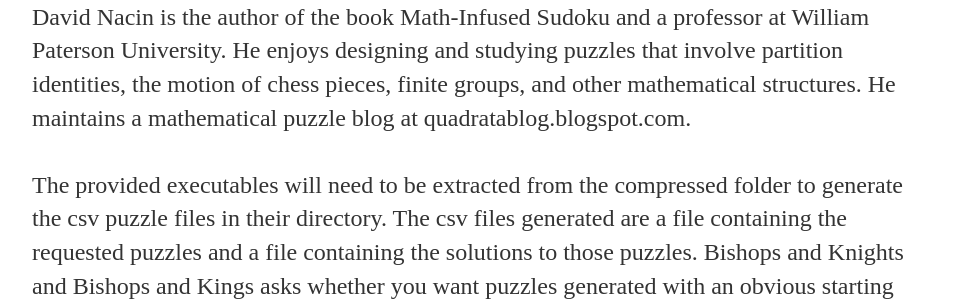
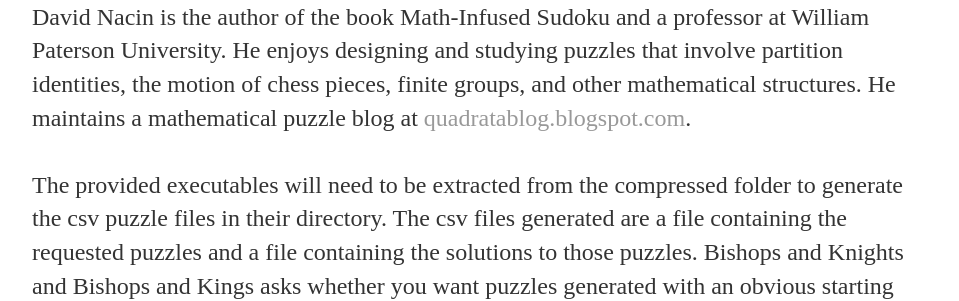
Before and after one commit to CThielsen1/CThielsen1.github.io, a Jekyll site: the page built from index.html, in a window 1280 px wide. Shown: the part 1473-1774 px from the top of the page, without its empty margins (160-1119 px from the left). Built offline with Jekyll 4.4.1, drawn with Linux system fonts in a browser that asks for light colours; part of the change alters nothing that is shown.

```diff
--- a/index.html
+++ b/index.html
@@ -37,7 +37,7 @@ title: Chess Puzzles
 
 	David Nacin is the author of the book Math-Infused Sudoku and a professor at William Paterson University. He enjoys designing and
 	studying puzzles that involve partition identities, the motion of chess pieces, finite groups, and other mathematical structures.
-	He maintains a mathematical puzzle blog at quadratablog.blogspot.com.<br><br>
+	He maintains a mathematical puzzle blog at <a href="http://quadratablog.blogspot.com/">quadratablog.blogspot.com</a>.<br><br>
 
 	The provided executables will need to be extracted from the compressed folder to generate the csv puzzle files in their directory.
 	The csv files generated are a file containing the requested puzzles and a file containing the solutions to those puzzles. Bishops
```
